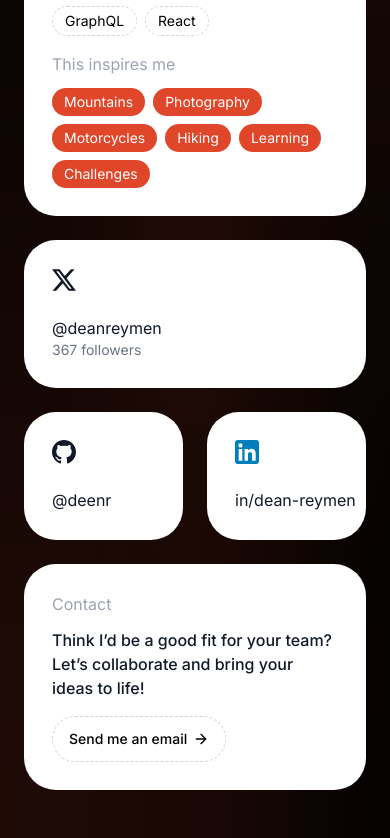
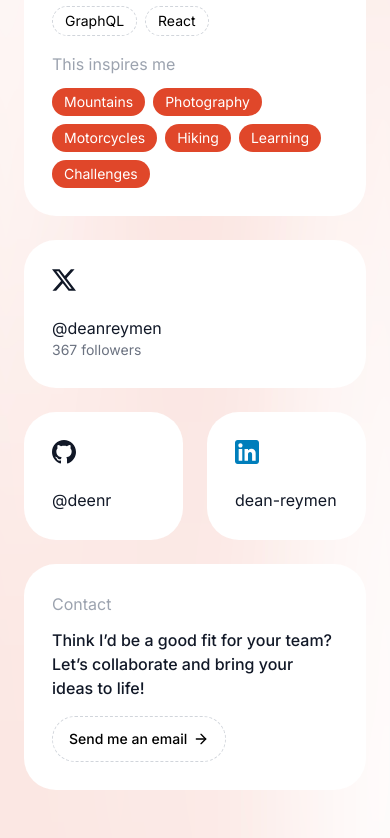
Before and after one commit to deenr/portfolio, a React (Vite) app: page / in a window 390 px wide. Shown: the part 1116-1954 px from the top of the page. Built offline with nearby package versions, Linux system fonts and the light colour scheme.

Commit message:
fix: safari ios styling

```diff
--- a/src/components/GitHubSocial.tsx
+++ b/src/components/GitHubSocial.tsx
@@ -3,7 +3,7 @@ import { GitHub } from './icons/GitHub';
 export function GitHubSocial({ className }: { className?: string }) {
   return (
     <a
-      className={`group w-full flex min-h-[70px] bg-white dark:bg-black dark:bg-opacity-50 rounded-[32px] cursor-pointer overflow-hidden  ${className}`}
+      className={`group w-full flex min-h-[70px] h-fit bg-white dark:bg-black dark:bg-opacity-50 rounded-[32px] cursor-pointer overflow-hidden  ${className}`}
       href="https://github.com/deenr/"
       target="_blank"
       rel="noopener noreferrer"
--- a/src/components/LinkedInSocial.tsx
+++ b/src/components/LinkedInSocial.tsx
@@ -3,14 +3,16 @@ import { LinkedIn } from './icons/LinkedIn';
 export function LinkedInSocial({ className }: { className?: string }) {
   return (
     <a
-      className={`group w-full flex min-h-[70px] bg-white dark:bg-black dark:bg-opacity-50 rounded-[32px] cursor-pointer overflow-hidden  ${className}`}
+      className={`group w-full flex min-h-[70px] h-fit bg-white dark:bg-black dark:bg-opacity-50 rounded-[32px] cursor-pointer overflow-hidden  ${className}`}
       href="https://www.linkedin.com/in/dean-reymen/"
       target="_blank"
       rel="noopener noreferrer"
     >
       <section className="w-fit h-full flex flex-col justify-between p-7">
         <LinkedIn className="w-6 h-6 text-gray-900 dark:text-white flex-shrink-0" />
-        <p className="mt-6 text-gray-900 dark:text-white text-nowrap">in/dean-reymen</p>
+        <p className="mt-6 text-gray-900 dark:text-white text-nowrap">
+          <span className="hidden xs:inline">in/</span>dean-reymen
+        </p>
       </section>
     </a>
     // <a
--- a/src/components/XSocial.tsx
+++ b/src/components/XSocial.tsx
@@ -3,7 +3,7 @@ import { X } from './icons/X';
 export function XSocial({ className }: { className?: string }) {
   return (
     <a
-      className={`group w-full flex min-h-[70px] bg-white dark:bg-black dark:bg-opacity-50 rounded-[32px] cursor-pointer overflow-hidden  ${className}`}
+      className={`group w-full flex min-h-[70px] h-fit bg-white dark:bg-black dark:bg-opacity-50 rounded-[32px] cursor-pointer overflow-hidden  ${className}`}
       href="https://x.com/deanreymen"
       target="_blank"
       rel="noopener noreferrer"
--- a/src/components/providers/ThemeProvider.tsx
+++ b/src/components/providers/ThemeProvider.tsx
@@ -26,7 +26,10 @@ export function ThemeProvider({ children, defaultTheme = 'system', storageKey =
   const [theme, setTheme] = useState<Theme>(() => (localStorage.getItem(storageKey) as Theme) || defaultTheme);
 
   useEffect(() => {
-    const isDark = theme === 'dark' || (theme === 'system' && window.matchMedia('(prefers-color-scheme: dark)').matches);
+    if (theme === 'system') {
+      setTheme(window.matchMedia('(prefers-color-scheme: dark)').matches ? 'dark' : 'light');
+    }
+    const isDark = theme === 'dark';
     document.documentElement.classList.toggle('dark', isDark);
     document.body.style.backgroundColor = isDark ? 'black' : 'white';
 
```
